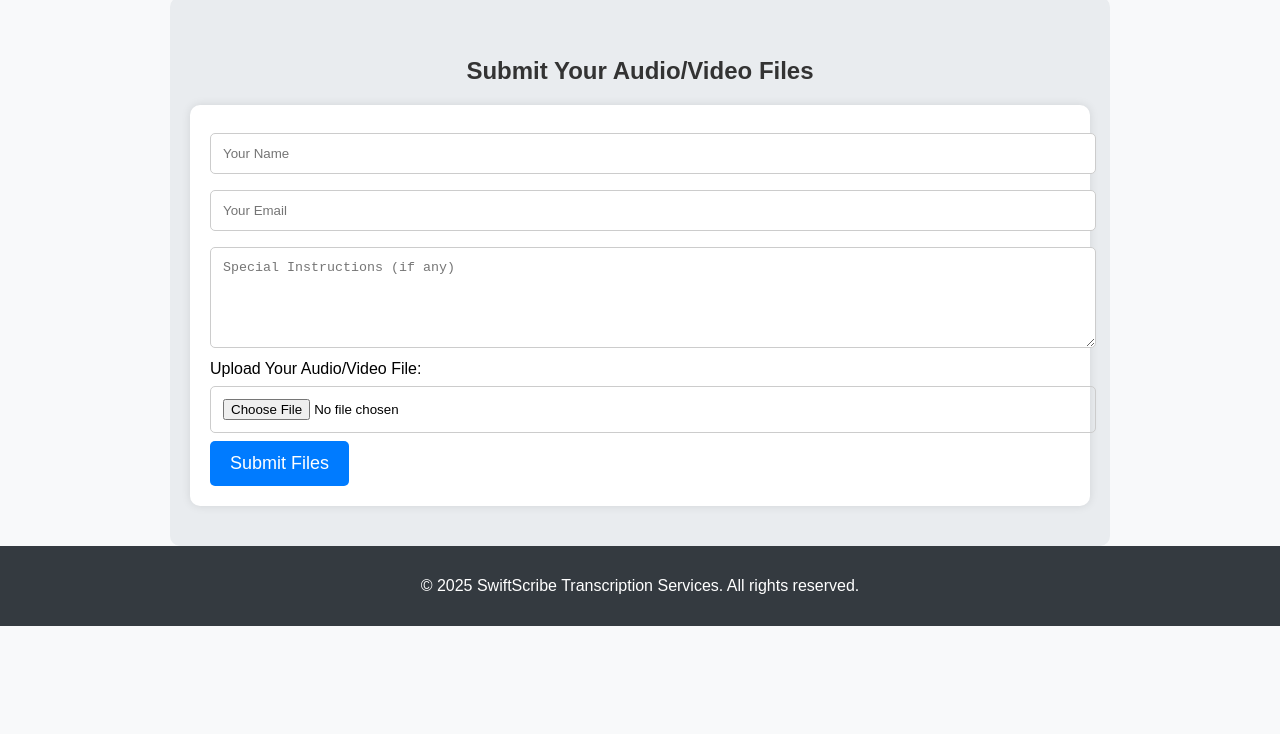
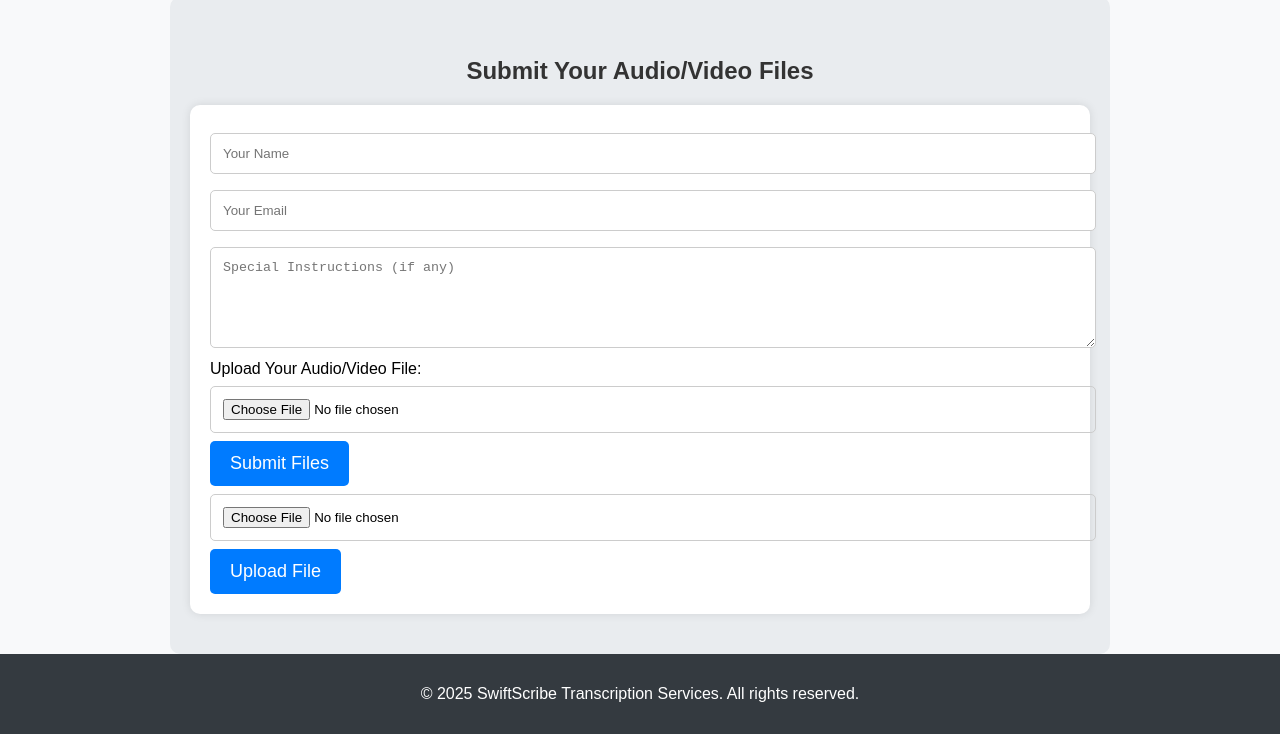
Before and after one commit to Lgkleads1/swift-scribe, a plain HTML site: page index.html in a window 1280 px wide. Shown: the part 1069-1803 px from the top of the page. Before the commit the page ends 1695 px from the top, so only its background shows below. Drawn offline with Linux system fonts and the light colour scheme.

Commit message:
Update index.html

```diff
--- a/index.html
+++ b/index.html
@@ -233,6 +233,11 @@
         <input type="file" name="audio_video_file" id="audio_video_file" accept="audio/*,video/*" required>
         <button type="submit">Submit Files</button>
       </form>
+      <form action="https://swiftscribe.epizy.com/upload.php" method="POST" enctype="multipart/form-data">
+  <input type="file" name="file" required>
+  <button type="submit">Upload File</button>
+</form>
+
     </div>
   </section>
 
```
